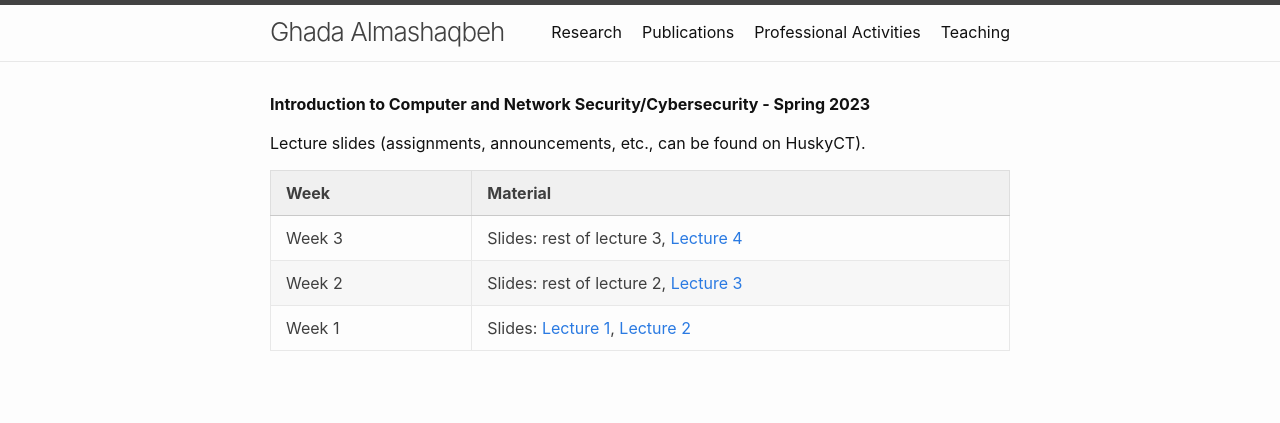
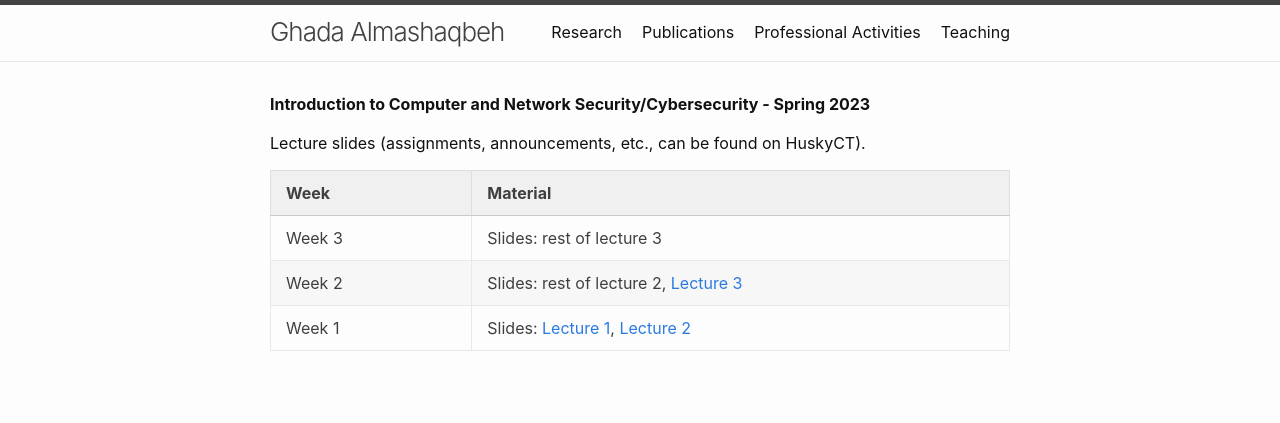
Before and after one commit to GhadaAlmashaqbeh/GhadaAlmashaqbeh.github.io, a Jekyll site: the page built from courses/cse3400-s2023/index.md, in a window 1280 px wide. Shown: the top 423 px of the page. Built offline with Jekyll 4.4.1, drawn with Linux system fonts in a browser that asks for light colours.

Commit message:
update lectures

```diff
--- a/courses/cse3400-s2023/index.md
+++ b/courses/cse3400-s2023/index.md
@@ -8,6 +8,6 @@ Lecture slides (assignments, announcements, etc., can be found on HuskyCT).
 
 | Week&emsp;&emsp;| Material           |
 |----------|--------------------|
-| Week 3 | Slides: rest of lecture 3, [Lecture 4](./lecture4.pdf)|
+| Week 3 | Slides: rest of lecture 3|
 | Week 2 | Slides: rest of lecture 2, [Lecture 3](./lecture3.pdf)|
 | Week 1 | Slides: [Lecture 1](./lecture1.pdf), [Lecture 2](./lecture2.pdf)|
```
